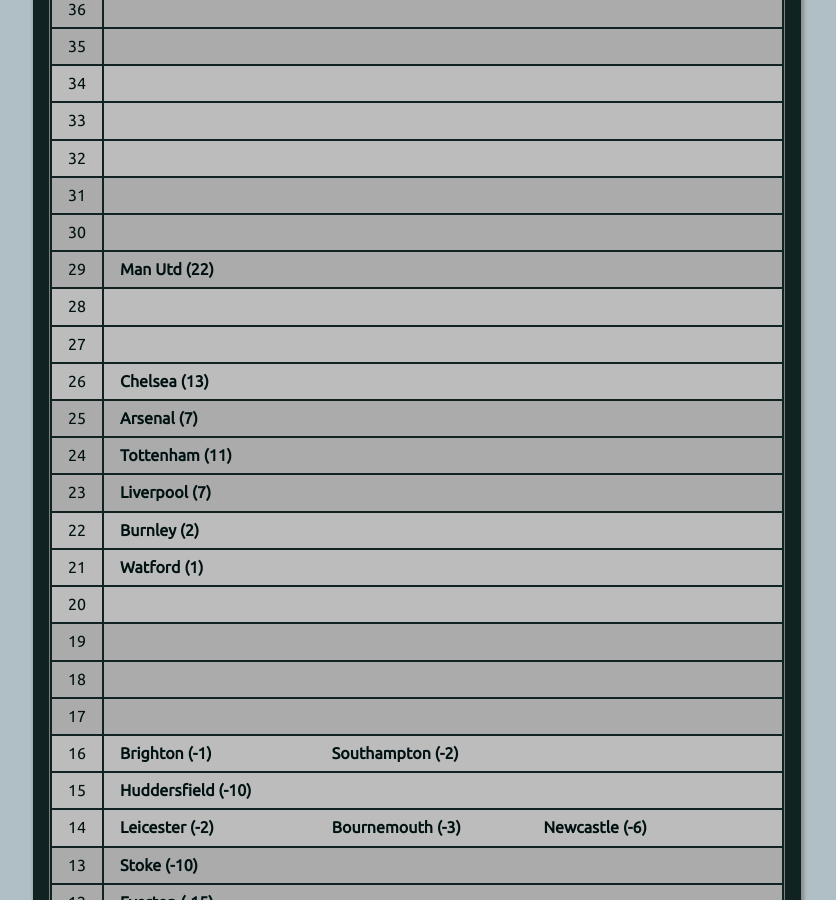
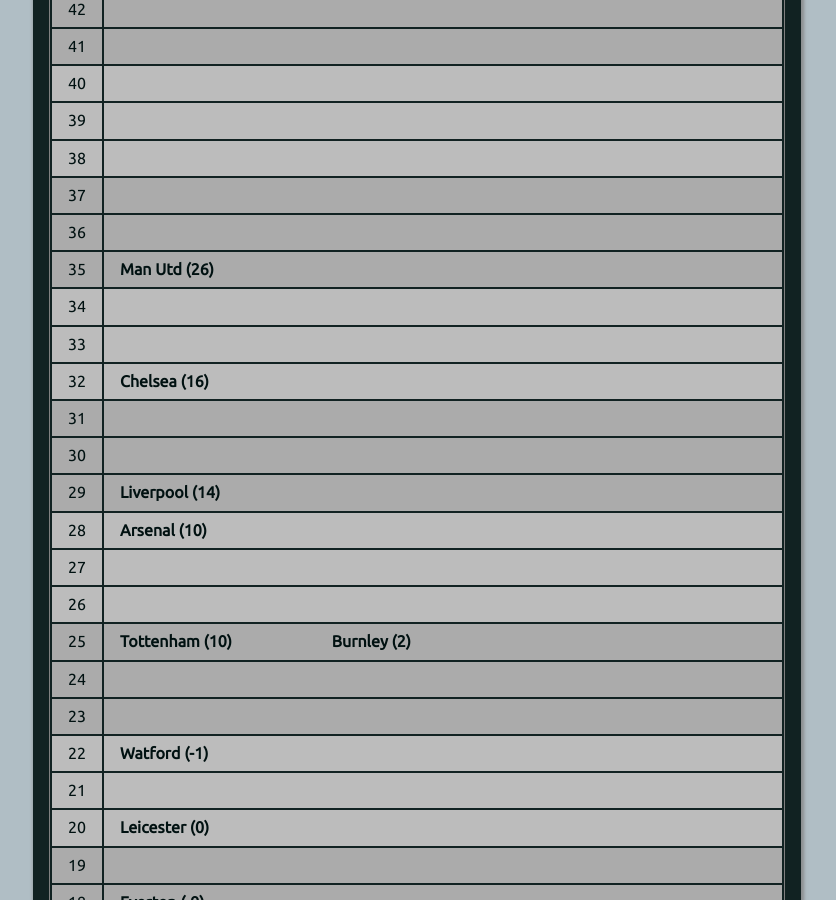
Before and after one commit to muru/muru.github.io, a Jekyll site: the page built from resources.md, in a window 1280 px wide and 900 px high, scrolled down 1689 px. Shown: the whole window, without its empty margins (223-1059 px from the left). Built offline with Jekyll 4.4.1, drawn with Linux system fonts in a browser that asks for light colours; some of the changed text lies outside the part shown.

Commit message:
updated cann-table: Mon  4 Dec 05:00:18 IST 2017

```diff
--- a/cann-table.html
+++ b/cann-table.html
@@ -1,9 +1,39 @@
 <table id="cann-table">
 <thead> <th> Pts </th> <th> Clubs (GD) </th> </thead>
 	<tr class="cann-row-1">
+		<td class="cann-point"> 43 </td>
+		<td class="cann-clubs">
+			<span class="club-name"> Man City (36) </span>
+		</td>
+ 	</tr>
+	<tr class="cann-row-1">
+		<td class="cann-point"> 42 </td>
+		<td class="cann-clubs">
+		</td>
+ 	</tr>
+	<tr class="cann-row-1">
+		<td class="cann-point"> 41 </td>
+		<td class="cann-clubs">
+		</td>
+ 	</tr>
+	<tr class="cann-row-2">
+		<td class="cann-point"> 40 </td>
+		<td class="cann-clubs">
+		</td>
+ 	</tr>
+	<tr class="cann-row-2">
+		<td class="cann-point"> 39 </td>
+		<td class="cann-clubs">
+		</td>
+ 	</tr>
+	<tr class="cann-row-2">
+		<td class="cann-point"> 38 </td>
+		<td class="cann-clubs">
+		</td>
+ 	</tr>
+	<tr class="cann-row-1">
 		<td class="cann-point"> 37 </td>
 		<td class="cann-clubs">
-			<span class="club-name"> Man City (34) </span>
 		</td>
  	</tr>
 	<tr class="cann-row-1">
@@ -14,6 +44,7 @@
 	<tr class="cann-row-1">
 		<td class="cann-point"> 35 </td>
 		<td class="cann-clubs">
+			<span class="club-name"> Man Utd (26) </span>
 		</td>
  	</tr>
 	<tr class="cann-row-2">
@@ -29,6 +60,7 @@
 	<tr class="cann-row-2">
 		<td class="cann-point"> 32 </td>
 		<td class="cann-clubs">
+			<span class="club-name"> Chelsea (16) </span>
 		</td>
  	</tr>
 	<tr class="cann-row-1">
@@ -44,12 +76,13 @@
 	<tr class="cann-row-1">
 		<td class="cann-point"> 29 </td>
 		<td class="cann-clubs">
-			<span class="club-name"> Man Utd (22) </span>
+			<span class="club-name"> Liverpool (14) </span>
 		</td>
  	</tr>
 	<tr class="cann-row-2">
 		<td class="cann-point"> 28 </td>
 		<td class="cann-clubs">
+			<span class="club-name"> Arsenal (10) </span>
 		</td>
  	</tr>
 	<tr class="cann-row-2">
@@ -60,42 +93,40 @@
 	<tr class="cann-row-2">
 		<td class="cann-point"> 26 </td>
 		<td class="cann-clubs">
-			<span class="club-name"> Chelsea (13) </span>
 		</td>
  	</tr>
 	<tr class="cann-row-1">
 		<td class="cann-point"> 25 </td>
 		<td class="cann-clubs">
-			<span class="club-name"> Arsenal (7) </span>
+			<span class="club-name"> Tottenham (10) </span>
+			<span class="club-name"> Burnley (2) </span>
 		</td>
  	</tr>
 	<tr class="cann-row-1">
 		<td class="cann-point"> 24 </td>
 		<td class="cann-clubs">
-			<span class="club-name"> Tottenham (11) </span>
 		</td>
  	</tr>
 	<tr class="cann-row-1">
 		<td class="cann-point"> 23 </td>
 		<td class="cann-clubs">
-			<span class="club-name"> Liverpool (7) </span>
 		</td>
  	</tr>
 	<tr class="cann-row-2">
 		<td class="cann-point"> 22 </td>
 		<td class="cann-clubs">
-			<span class="club-name"> Burnley (2) </span>
+			<span class="club-name"> Watford (-1) </span>
 		</td>
  	</tr>
 	<tr class="cann-row-2">
 		<td class="cann-point"> 21 </td>
 		<td class="cann-clubs">
-			<span class="club-name"> Watford (1) </span>
 		</td>
  	</tr>
 	<tr class="cann-row-2">
 		<td class="cann-point"> 20 </td>
 		<td class="cann-clubs">
+			<span class="club-name"> Leicester (0) </span>
 		</td>
  	</tr>
 	<tr class="cann-row-1">
@@ -106,69 +137,63 @@
 	<tr class="cann-row-1">
 		<td class="cann-point"> 18 </td>
 		<td class="cann-clubs">
+			<span class="club-name"> Everton (-9) </span>
 		</td>
  	</tr>
 	<tr class="cann-row-1">
 		<td class="cann-point"> 17 </td>
 		<td class="cann-clubs">
+			<span class="club-name"> Southampton (-3) </span>
+			<span class="club-name"> Brighton (-5) </span>
 		</td>
  	</tr>
 	<tr class="cann-row-2">
 		<td class="cann-point"> 16 </td>
 		<td class="cann-clubs">
-			<span class="club-name"> Brighton (-1) </span>
-			<span class="club-name"> Southampton (-2) </span>
+			<span class="club-name"> Stoke (-12) </span>
 		</td>
  	</tr>
 	<tr class="cann-row-2">
 		<td class="cann-point"> 15 </td>
 		<td class="cann-clubs">
-			<span class="club-name"> Huddersfield (-10) </span>
+			<span class="club-name"> Bournemouth (-4) </span>
+			<span class="club-name"> Newcastle (-8) </span>
+			<span class="club-name"> Huddersfield (-17) </span>
 		</td>
  	</tr>
 	<tr class="cann-row-2">
 		<td class="cann-point"> 14 </td>
 		<td class="cann-clubs">
-			<span class="club-name"> Leicester (-2) </span>
-			<span class="club-name"> Bournemouth (-3) </span>
-			<span class="club-name"> Newcastle (-6) </span>
 		</td>
  	</tr>
 	<tr class="cann-row-1">
 		<td class="cann-point"> 13 </td>
 		<td class="cann-clubs">
-			<span class="club-name"> Stoke (-10) </span>
+			<span class="club-name"> West Brom (-9) </span>
 		</td>
  	</tr>
 	<tr class="cann-row-1">
 		<td class="cann-point"> 12 </td>
 		<td class="cann-clubs">
-			<span class="club-name"> Everton (-15) </span>
 		</td>
  	</tr>
 	<tr class="cann-row-1">
 		<td class="cann-point"> 11 </td>
 		<td class="cann-clubs">
-			<span class="club-name"> West Brom (-9) </span>
 		</td>
  	</tr>
 	<tr class="cann-row-2">
 		<td class="cann-point"> 10 </td>
 		<td class="cann-clubs">
-			<span class="club-name"> West Ham (-14) </span>
+			<span class="club-name"> Crystal Palace (-17) </span>
+			<span class="club-name"> West Ham (-19) </span>
 		</td>
  	</tr>
 	<tr class="cann-row-2">
 		<td class="cann-point"> 9 </td>
 		<td class="cann-clubs">
-			<span class="club-name"> Swansea (-8) </span>
-		</td>
- 	</tr>
-	<tr class="cann-row-2">
-		<td class="cann-point"> 8 </td>
-		<td class="cann-clubs">
-			<span class="club-name"> Crystal Palace (-17) </span>
+			<span class="club-name"> Swansea (-10) </span>
 		</td>
  	</tr>
 </table>
-<span id="cann-gen-note"> Generated on  Monday, 27 November 2017 at 05:00 IST. </span>
+<span id="cann-gen-note"> Generated on  Monday, 04 December 2017 at 05:00 IST. </span>
```
